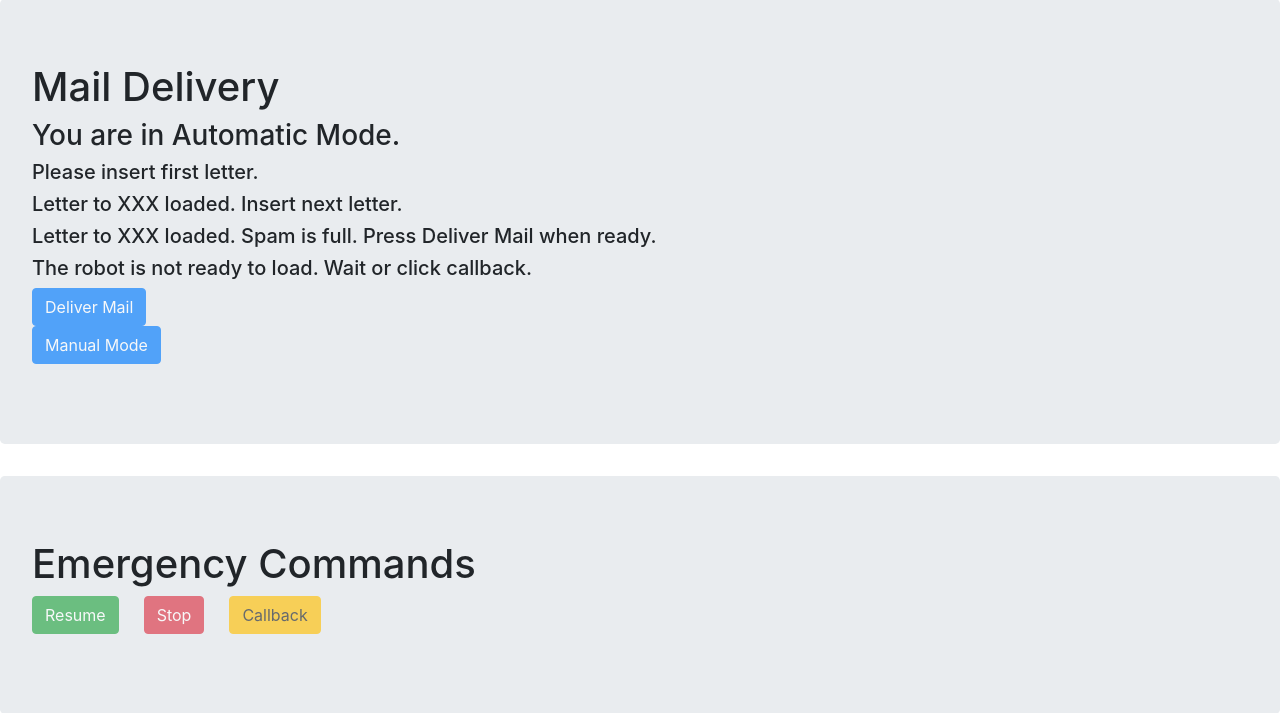
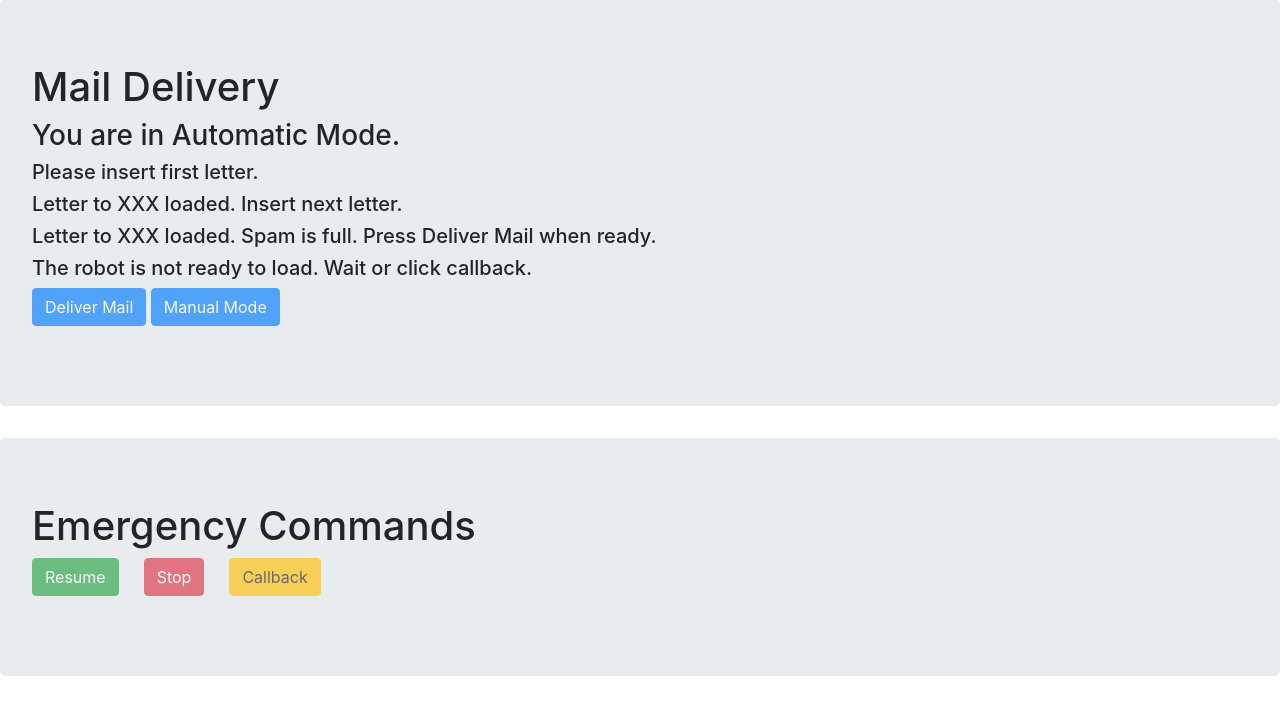
Before and after one commit to ZeroSum24/System-Design-Project-2018, a Flask app: page /view in a window 1280 px wide. Shown: the part 59-772 px from the top of the page. Run offline with Flask 2, Linux system fonts and the light colour scheme; parts of the project's set-up code (start-up, migrations or seed data) failed here and were passed over; some libraries are stand-ins or nearby versions.

Commit message:
layout change

```diff
--- a/spam/spam/templates/automode.html
+++ b/spam/spam/templates/automode.html
@@ -16,25 +16,18 @@
     <div class="col-sm-10">
       <!--TODO: check this works with the action-->
       {% if delivery_status == "State.LOADING" and connection_status %}
-      <button type="submit" class="btn btn-primary">Deliver Mail</button>
-      {% else %}
+      <button type="submit" class="btn btn-primary">Deliver Mail</button> {% else %}
       <span class="d-inline-block" data-toggle="popover" data-placement="bottom" data-content="Spam disconnected or not ready to load.">
           <button type="submit" class="btn btn-primary" disabled style="pointer-events: none;">Deliver Mail</button>
-        </span>
-      {% endif%}
-    </div>
+        </span> {% endif%}
 
-    <div class="col-sm-10">
       <!--TODO: check this works with the action-->
       {% if delivery_status == "State.LOADING" and connection_status %}
-      <a role="button" href="{{ url_for('mail_delivery') }}" class="btn btn-primary">Manual Mode</a>
-      {% else %}
+      <a role="button" href="{{ url_for('mail_delivery') }}" class="btn btn-primary">Manual Mode</a> {% else %}
       <span class="d-inline-block" data-toggle="popover" data-placement="bottom" data-content="Spam disconnected or not ready to load.">
           <button class="btn btn-primary" disabled style="pointer-events: none;">Manual Mode</button>
-        </span>
-      {% endif%}
+        </span> {% endif%}
     </div>
-
   </div>
 </div>
 <!---->
```
